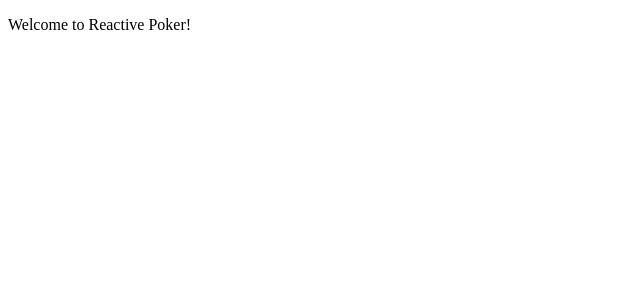
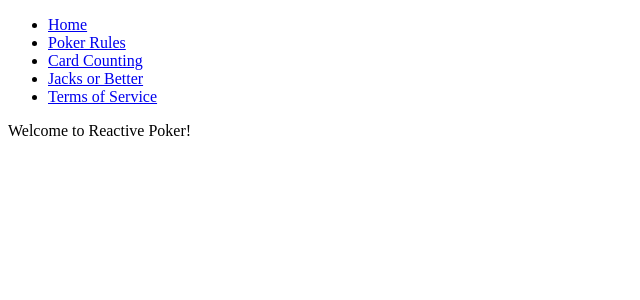
Before and after one commit to jorgedonoso/reactivepoker.com, a Next.js app: page / in a window 1280 px wide. Shown: the top 300 px of the page, without its empty margins (0-640 px from the left). Built offline with nearby package versions, Linux system fonts and the light colour scheme.

Commit message:
Add navigation

```diff
--- /dev/null
+++ b/components/Navigation.js
@@ -0,0 +1,21 @@
+import Link from "next/link"
+
+const links = [
+    { label: "Home", path: "/" },
+    { label: "Poker Rules", path: "/poker-rules" },
+    { label: "Card Counting", path: "/card-counting" },
+    { label: "Jacks or Better", path: "/jacks-or-better" },
+    { label: "Terms of Service", path: "/terms-of-service" },
+]
+
+const Navigation = () => (
+    <ul>
+        {links.map(
+            (link, $key) => <li>
+                <Link key={$key} href={link.path}><a>{link.label}</a></Link>
+            </li>
+        )}
+    </ul>
+)
+
+export default Navigation
--- /dev/null
+++ b/layouts/Page.js
@@ -0,0 +1,13 @@
+import Navigation from "../components/Navigation"
+import Head from 'next/head'
+
+export default ({ children }) => (
+    <>
+        <Head>
+            <title>Reactive Poker</title>
+            <link rel="icon" href="/favicon.ico" />
+        </Head>
+        <Navigation></Navigation>
+        {children}
+    </>
+)
--- a/pages/index.js
+++ b/pages/index.js
@@ -1,16 +1,10 @@
 import React from 'react'
-import Head from 'next/head'
+import Page from "../layouts/Page"
 
 const Home = () => (
-  <div>
-    <Head>
-      <title>Reactive Poker</title>
-      <link rel="icon" href="/favicon.ico" />
-    </Head>
-
+  <Page>
     <p>Welcome to Reactive Poker!</p>
-
-  </div>
+  </Page>
 )
 
 export default Home
```
